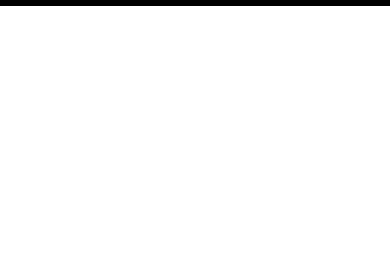
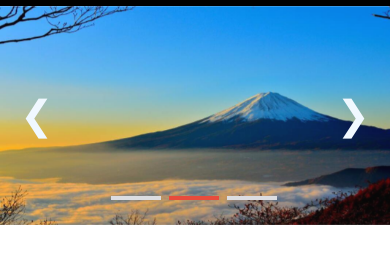
Before and after one commit to Fidel244/proyecto_dwp2, a plain HTML site: page index.html in a window 390 px wide. Shown: the part 62-326 px from the top of the page. Drawn offline with Linux system fonts and the light colour scheme.

Commit message:
slider funcional y responsive

```diff
--- a/index.html
+++ b/index.html
@@ -21,7 +21,24 @@
         <img class="hamb-btn"src="./imagenes/menu-btn.png" alt="">
     </header>
     <section class="slider-section">
-
+        <div  class="mislider fade">
+            <img src="./imagenes/img1.jpg" alt="">
+        </div>
+        <div class="mislider fade">
+            <img src="./imagenes/img2.jpg" alt="">
+        </div>
+        <div class="mislider fade">
+            <img src="./imagenes/img3.jpg" alt="">
+        </div>
+        <div class="direcciones">
+            <a href="#" class="atras" onclick="anvanzaSlider(-1)">&#10094</a>
+            <a href="#" class="adelante" onclick="anvanzaSlider(1)">&#10095</a>
+        </div>
+        <div class="barras">
+            <span class="barra active" onclick="posicionSlide(1)"></span>
+            <span class="barra" onclick="posicionSlide(2)"></span>
+            <span class="barra" onclick="posicionSlide(3)"></span>
+        </div>
     </section>
     <section class="menu-iconos">
 
@@ -42,7 +59,7 @@
         </div>
     </footer>
 
-
+    <script src="slider.js"></script>
     <script>
         const menuBtn = document.querySelector('.hamb-btn')
         const navlinks = document.querySelector('.menu')
--- /dev/null
+++ b/slider.js
@@ -0,0 +1,46 @@
+let indice = 1;
+
+muestraSlides(indice);
+
+var x = setInterval(tiempo,4000)
+
+function tiempo(){
+    muestraSlides(indice+=1)
+}
+
+
+
+function anvanzaSlider(n){
+    clearInterval(x)
+    x = setInterval(tiempo,4000)
+
+    muestraSlides(indice+=n);
+}
+
+function posicionSlide(n){
+    clearInterval(x)
+    x = setInterval(tiempo,4000)
+    muestraSlides(indice=n);
+}
+
+
+
+
+function muestraSlides(n){
+
+    let i;
+    let slides = document.getElementsByClassName("mislider")
+    let barras = document.getElementsByClassName("barra")
+
+    if(n>slides.length) indice = 1
+    if(n < 1) indice = slides.length
+
+    for(i=0; i<slides.length; i++)
+        slides[i].style.display = "none"
+
+    for(i=0; i<barras.length; i++)
+        barras[i].className = barras[i].className.replace(" active", "")
+
+    slides[indice-1].style.display = "block"
+    barras[indice-1].className += " active"
+}
--- a/style.css
+++ b/style.css
@@ -55,7 +55,7 @@ header{
     font-size: 1.2rem;
     color: white;
     transition: all 0.4s ease-in;
-    height: 100%;
+    height: 8vh;
     justify-content: center;
     align-items: center;
     width: 100%;
@@ -71,6 +71,89 @@ header{
     display: none;
 }
 
+/* SLIDER */
+.slider-section{
+    max-width: 100%;
+    max-height: 92vh;
+    width: 100%;
+    height: auto;
+    position: relative;
+    overflow: hidden;
+    margin: auto;
+}
+/*
+.mislider{
+    display: none;
+    transition: 2s;
+    max-height: 100vh;
+}*/
+
+.mislider img{
+    width: 100%;
+    max-height: 100vh;
+    height: inherit;
+    object-fit: cover;
+    vertical-align: top;
+    transition: 2s;
+}
+
+.direcciones{
+    width: 100%;
+    height: 100%;
+    position: absolute;
+    top: 0;
+    display: flex;
+    justify-content: space-between;
+    align-items: center;
+    font-size: 40px;
+}
+
+.direcciones a{
+    color: aliceblue;
+    display: inline-block;
+    padding: 20PX;
+    text-decoration: none;
+}
+
+.direcciones a:hover{
+    background: rgba(255, 255, 255, .3);
+    transition: .5s;
+}
+
+.barras{
+    position: absolute;
+    bottom: 0;
+    width: 100%;
+    display: flex;
+    justify-content: center;
+    margin-bottom: 25px;
+}
+
+.barra{
+    cursor: pointer;
+    height: 4px;
+    width: 50px;
+    margin: 0 5px;
+    background: #dcdde1;
+    display: inline-block;
+    margin-left: 3px;
+}
+
+.active{
+    background-color: #e74c3c;
+}
+
+
+.fade{
+    animation-name: fade;
+    animation-duration: 1.5s;
+}
+
+
+@keyframes fade {
+    from{opacity: .4;}
+    to{opacity: 1;}
+}
 
 @media only screen and (max-width:850px){
 
@@ -113,6 +196,6 @@ header{
 
     .mobile-menu{
         margin-top: 900px;
-        border-bottom-right-radius: 5%;
+        border-bottom-right-radius: 20%;
     }
 }
```
Also changed, not shown: imagenes/img1.jpg (added), imagenes/img2.jpg (added), imagenes/img3.jpg (added).
